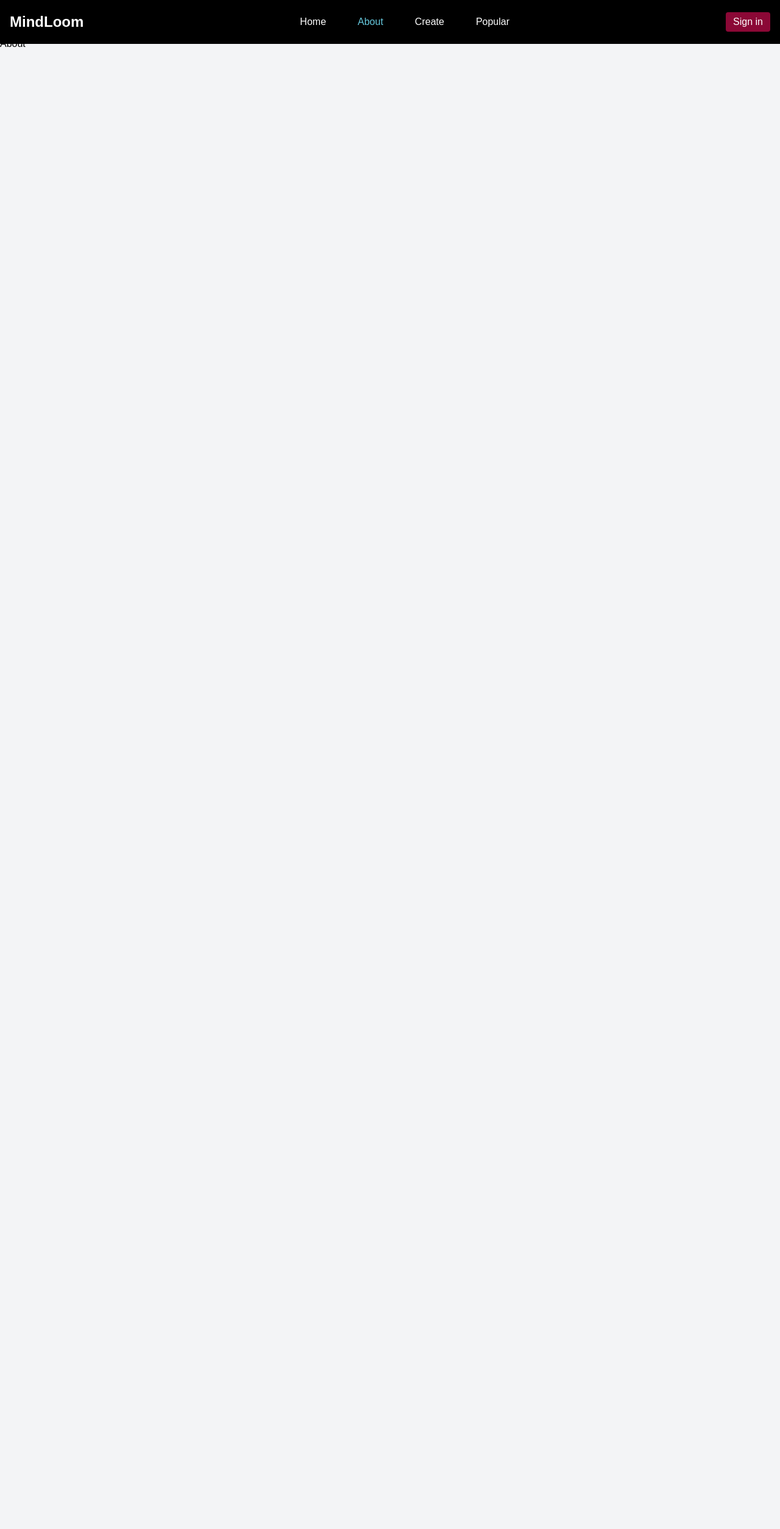
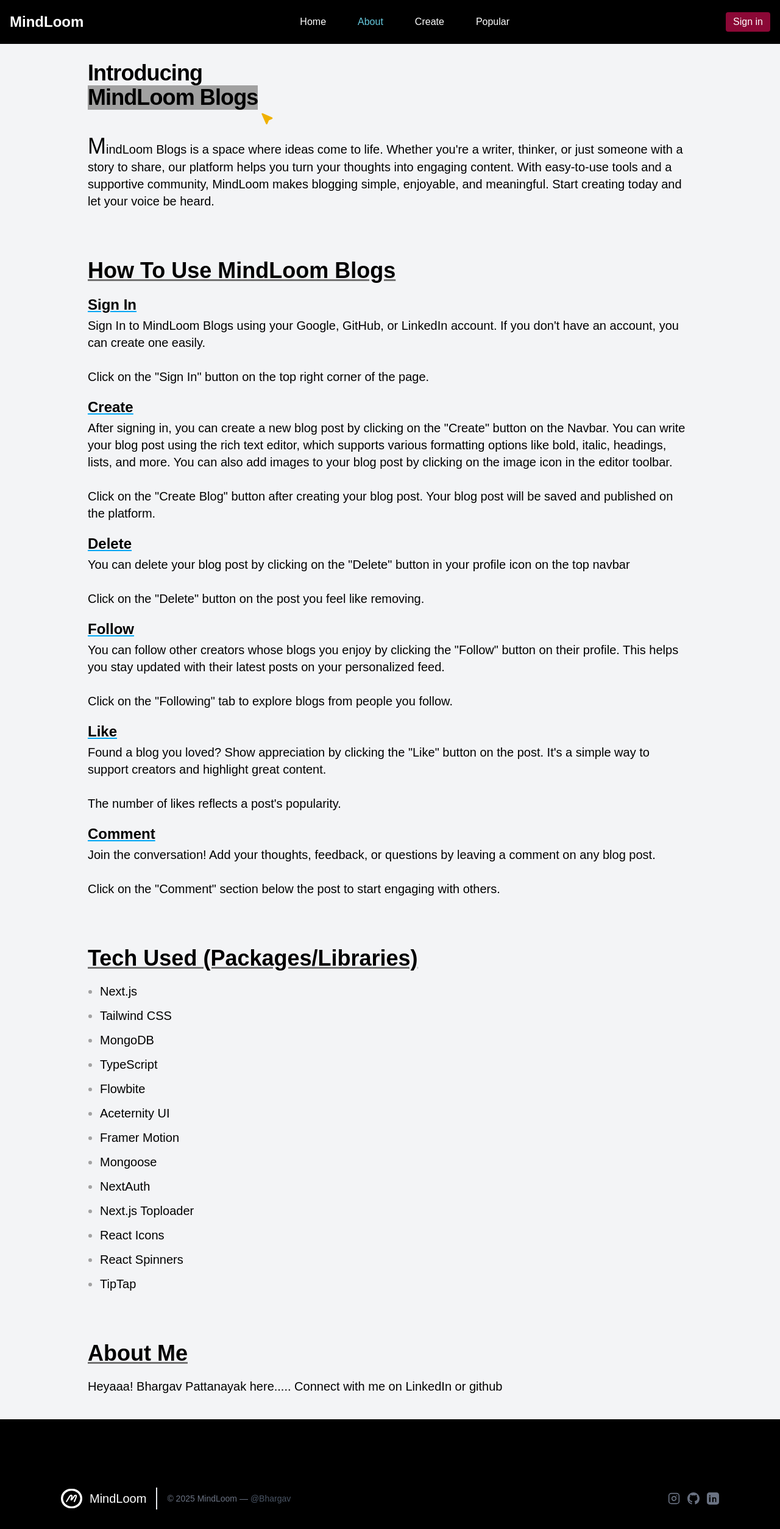
Before and after one commit to Bhargav00007/MindLoom-Dev, a Next.js app: page /about in a window 1280 px wide. Shown: the whole page at 61% size. Before the commit the page ends 800 px from the top, so only its background shows below. Built offline with nearby package versions, Linux system fonts and the light colour scheme; no server answers.

Commit message:
Final changes

```diff
--- a/components/Dashboard.tsx
+++ b/components/Dashboard.tsx
@@ -41,8 +41,11 @@ const Dashboard = () => {
         <>
           <div className="mx-10 lg:mx-auto max-w-lg lg:pb-10 pb-7 -mt-10   text-2xl  font-bold tracking-tight md:text-4xl">
             Welcome to
-            <PointerHighlight>
-              <span>MindLoom Blogs</span>
+            <PointerHighlight
+              rectangleClassName="bg-neutral-400 border-neutral-400"
+              pointerClassName="text-yellow-500"
+            >
+              <span className="relative z-10">MindLoom Blogs</span>
             </PointerHighlight>
           </div>
           <img
--- a/components/Footer.tsx
+++ b/components/Footer.tsx
@@ -15,6 +15,7 @@ const Footer = () => {
           />
           <span className="ml-3 text-xl text-white">MindLoom</span>
         </a>
+
         <p className="text-sm text-gray-500 sm:ml-4 sm:pl-4 sm:border-l-2 sm:border-gray-200 sm:py-2 sm:mt-0 mt-4">
           © 2025 MindLoom —
           <a
@@ -26,6 +27,7 @@ const Footer = () => {
             @Bhargav
           </a>
         </p>
+
         <span className="inline-flex sm:ml-auto sm:mt-0 mt-4 justify-center sm:justify-start">
           {/* Instagram */}
           <a
@@ -59,6 +61,18 @@ const Footer = () => {
               <path d="M12 0C5.37 0 0 5.373 0 12a12 12 0 008.205 11.385c.6.11.82-.26.82-.577v-2.165c-3.338.724-4.042-1.61-4.042-1.61-.547-1.387-1.336-1.756-1.336-1.756-1.092-.746.083-.731.083-.731 1.207.085 1.84 1.239 1.84 1.239 1.072 1.835 2.81 1.305 3.495.998.108-.776.42-1.305.762-1.605-2.665-.305-5.466-1.336-5.466-5.934 0-1.31.47-2.381 1.236-3.221-.124-.303-.535-1.523.117-3.176 0 0 1.008-.322 3.3 1.23a11.5 11.5 0 016.003 0c2.29-1.553 3.297-1.23 3.297-1.23.653 1.653.242 2.873.119 3.176.77.84 1.234 1.911 1.234 3.221 0 4.61-2.804 5.625-5.476 5.922.432.372.816 1.102.816 2.222v3.293c0 .319.218.692.824.575A12.003 12.003 0 0024 12c0-6.627-5.373-12-12-12z" />
             </svg>
           </a>
+
+          {/* LinkedIn */}
+          <a
+            href="https://www.linkedin.com/in/bhrgv07/"
+            className="ml-3 text-gray-500"
+            target="_blank"
+            rel="noopener noreferrer"
+          >
+            <svg fill="currentColor" className="w-5 h-5" viewBox="0 0 24 24">
+              <path d="M19 0h-14C2.2 0 0 2.2 0 5v14c0 2.8 2.2 5 5 5h14c2.8 0 5-2.2 5-5V5c0-2.8-2.2-5-5-5zM7.1 19H4.5V9h2.6v10zm-1.3-11.2c-.8 0-1.3-.6-1.3-1.3 0-.7.5-1.3 1.3-1.3s1.3.6 1.3 1.3c0 .7-.5 1.3-1.3 1.3zm13.2 11.2h-2.6v-5.3c0-1.3-.5-2.1-1.6-2.1-.9 0-1.4.6-1.6 1.1-.1.2-.1.4-.1.7V19h-2.6s.1-8.6 0-9.5h2.6v1.3c.3-.5 1-1.3 2.4-1.3 1.7 0 3 1.1 3 3.5V19z" />
+            </svg>
+          </a>
         </span>
       </div>
     </footer>
--- a/components/Hero.tsx
+++ b/components/Hero.tsx
@@ -22,11 +22,14 @@ export function HeroSectionOne() {
 
         {/* Content */}
         <div className="px-4 md:py-10">
-          <div className="mx-15 lg:mx-80 max-w-lg lg:py-10 py-10 text-2xl text-neutral-400 font-bold tracking-tight md:text-4xl">
-            <PointerHighlight>
-              <span>MindLoom Blogs</span>
-            </PointerHighlight>
+          <div className="flex items-center justify-center mb-4">
+            <div className="max-w-lg lg:py-10 py-10 text-2xl text-neutral-400 font-bold tracking-tight md:text-4xl text-center">
+              <PointerHighlight>
+                <span>MindLoom Blogs</span>
+              </PointerHighlight>
+            </div>
           </div>
+
           <h1 className="relative z-10 mx-auto max-w-4xl text-center text-4xl sm:text-3xl md:text-4xl lg:text-7xl font-bold text-slate-300">
             {"Where Thoughts Become Threads of Innovation."
               .split(" ")
--- a/components/Hero2.tsx
+++ b/components/Hero2.tsx
@@ -22,7 +22,7 @@ export function HeroScroll() {
           <img
             src="/illus.png"
             alt="hero"
-            className="absolute top-[-80px] left-0 w-full h-full object-cover object-left-top rounded-2xl"
+            className="absolute top-[-80px] left-0 w-full h-full object-cover object-left-top rounded-2xl items-center justify-center"
             draggable={false}
           />
         </div>
--- a/package.json
+++ b/package.json
@@ -27,6 +27,7 @@
     "motion": "^12.12.2",
     "next": "^15.3.1",
     "next-auth": "^4.24.11",
+    "nextjs-toploader": "^3.8.16",
     "react": "^18.2.0",
     "react-dom": "^18.2.0",
     "react-dropzone": "^14.3.8",
--- a/src/app/about/page.tsx
+++ b/src/app/about/page.tsx
@@ -1,7 +1,137 @@
 import React from "react";
+import { PointerHighlight } from ".././../../components/ui/pointer-highlight";
+import Footer from "../../../components/Footer";
 
 const About = () => {
-  return <div>About</div>;
+  return (
+    <>
+      <div className="lg:my-10 lg:mx-36 mx-5 my-5">
+        <div className=" max-w-lg pb-5 text-2xl font-bold tracking-tight md:text-4xl">
+          Introducing
+          <PointerHighlight
+            rectangleClassName="bg-neutral-400 border-neutral-400"
+            pointerClassName="text-yellow-500"
+          >
+            <span className="relative z-10">MindLoom Blogs</span>
+          </PointerHighlight>
+        </div>
+
+        <p className="lg:text-xl text-lg mt-5 first-letter:text-4xl">
+          MindLoom Blogs is a space where ideas come to life. Whether you're a
+          writer, thinker, or just someone with a story to share, our platform
+          helps you turn your thoughts into engaging content. With easy-to-use
+          tools and a supportive community, MindLoom makes blogging simple,
+          enjoyable, and meaningful. Start creating today and let your voice be
+          heard.
+        </p>
+
+        <h1 className="lg:text-4xl text-2xl font-bold underline decoration-neutral-500 mt-10 lg:mt-20">
+          How To Use MindLoom Blogs
+        </h1>
+        <h1 className="lg:text-2xl text-xl font-bold underline decoration-sky-500 mt-5">
+          Sign In
+        </h1>
+        <p className="lg:text-xl text-lg mt-1 ">
+          Sign In to MindLoom Blogs using your Google, GitHub, or LinkedIn
+          account. If you don't have an account, you can create one easily.
+          <br />
+          <br /> Click on the "Sign In" button on the top right corner of the
+          page.
+        </p>
+        <h1 className="lg:text-2xl text-xl font-bold underline decoration-sky-500 mt-5">
+          Create
+        </h1>
+        <p className="lg:text-xl text-lg mt-1 ">
+          After signing in, you can create a new blog post by clicking on the
+          "Create" button on the Navbar. You can write your blog post using the
+          rich text editor, which supports various formatting options like bold,
+          italic, headings, lists, and more. You can also add images to your
+          blog post by clicking on the image icon in the editor toolbar.
+          <br />
+          <br /> Click on the "Create Blog" button after creating your blog
+          post. Your blog post will be saved and published on the platform.
+        </p>
+        <h1 className="lg:text-2xl text-xl font-bold underline decoration-sky-500 mt-5">
+          Delete
+        </h1>
+        <p className="lg:text-xl text-lg mt-1 ">
+          You can delete your blog post by clicking on the "Delete" button in
+          your profile icon on the top navbar
+          <br />
+          <br /> Click on the "Delete" button on the post you feel like
+          removing.
+        </p>
+        <h1 className="lg:text-2xl text-xl font-bold underline decoration-sky-500 mt-5">
+          Follow
+        </h1>
+        <p className="lg:text-xl text-lg mt-1 ">
+          You can follow other creators whose blogs you enjoy by clicking the
+          "Follow" button on their profile. This helps you stay updated with
+          their latest posts on your personalized feed.
+          <br />
+          <br />
+          Click on the "Following" tab to explore blogs from people you follow.
+        </p>
+
+        <h1 className="lg:text-2xl text-xl font-bold underline decoration-sky-500 mt-5">
+          Like
+        </h1>
+        <p className="lg:text-xl text-lg mt-1 ">
+          Found a blog you loved? Show appreciation by clicking the "Like"
+          button on the post. It's a simple way to support creators and
+          highlight great content.
+          <br />
+          <br />
+          The number of likes reflects a post&apos;s popularity.
+        </p>
+
+        <h1 className="lg:text-2xl text-xl font-bold underline decoration-sky-500 mt-5">
+          Comment
+        </h1>
+        <p className="lg:text-xl text-lg mt-1 ">
+          Join the conversation! Add your thoughts, feedback, or questions by
+          leaving a comment on any blog post.
+          <br />
+          <br />
+          Click on the "Comment" section below the post to start engaging with
+          others.
+        </p>
+
+        <h3 className="lg:text-4xl text-2xl font-bold underline decoration-neutral-500 mt-10 lg:mt-20">
+          Tech Used (Packages/Libraries)
+        </h3>
+        <ul
+          role="list"
+          className="marker:text-neutral-400 list-disc pl-5 space-y-3 lg:text-xl text-lg mt-5"
+        >
+          <li>Next.js</li>
+          <li>Tailwind CSS</li>
+          <li>MongoDB</li>
+          <li>TypeScript</li>
+          <li>Flowbite</li>
+          <li>Aceternity UI</li>
+          <li>Framer Motion</li>
+          <li>Mongoose</li>
+          <li>NextAuth</li>
+          <li>Next.js Toploader</li>
+          <li>React Icons</li>
+          <li>React Spinners</li>
+          <li>TipTap</li>
+        </ul>
+
+        <h1 className="lg:text-4xl text-2xl font-bold underline decoration-neutral-500 mt-10 lg:mt-20">
+          About Me
+        </h1>
+        <p className="lg:text-xl text-lg mt-5">
+          Heyaaa! Bhargav Pattanayak here..... Connect with me on LinkedIn or
+          github
+        </p>
+      </div>
+      <div className="bg-black">
+        <Footer />
+      </div>
+    </>
+  );
 };
 
 export default About;
--- a/src/app/blogs/[id]/page.tsx
+++ b/src/app/blogs/[id]/page.tsx
@@ -222,9 +222,9 @@ const Page = () => {
       </div>
 
       {/* Blog Content */}
-      <article className="prose lg:prose-xl max-w-4xl w-full lg:mx-40">
+      <article className="prose lg:prose-xl max-w-4xl w-full lg:mx-60">
         <div
-          className="text-gray-700 leading-relaxed prose max-w-none"
+          className="text-gray-700 leading-relaxed prose max-w-none lg:mx-20 lg:my-10 mx-5 my-5"
           dangerouslySetInnerHTML={{ __html: blog.description }}
         />
       </article>
--- a/src/app/layout.tsx
+++ b/src/app/layout.tsx
@@ -7,6 +7,7 @@ import { Navbar } from "../../components/Navbar";
 import { ToastContainer } from "react-toastify";
 import "react-toastify/dist/ReactToastify.css";
 import LoadingProvider from "../../components/LoadingProvider";
+import NextTopLoader from "nextjs-toploader";
 
 const geistSans = Geist({
   variable: "--font-geist-sans",
@@ -38,6 +39,8 @@ export default function RootLayout({
       >
         <SessionWrapper>
           <LoadingProvider>
+            <NextTopLoader color="#a1a1a1" showSpinner={false} />
+
             <Navbar />
             {children}
           </LoadingProvider>
```
Also changed, not shown: components/BlogList.tsx (+20 -4 lines), components/Contact.tsx (+4 -4 lines), components/ui/file-uplaod.tsx (+11 -11 lines), src/app/create/page.tsx (+17 -6 lines), public/uploads/image_1748065703793.png (added), 1 other file (tests, documents, lock files or other folders).
